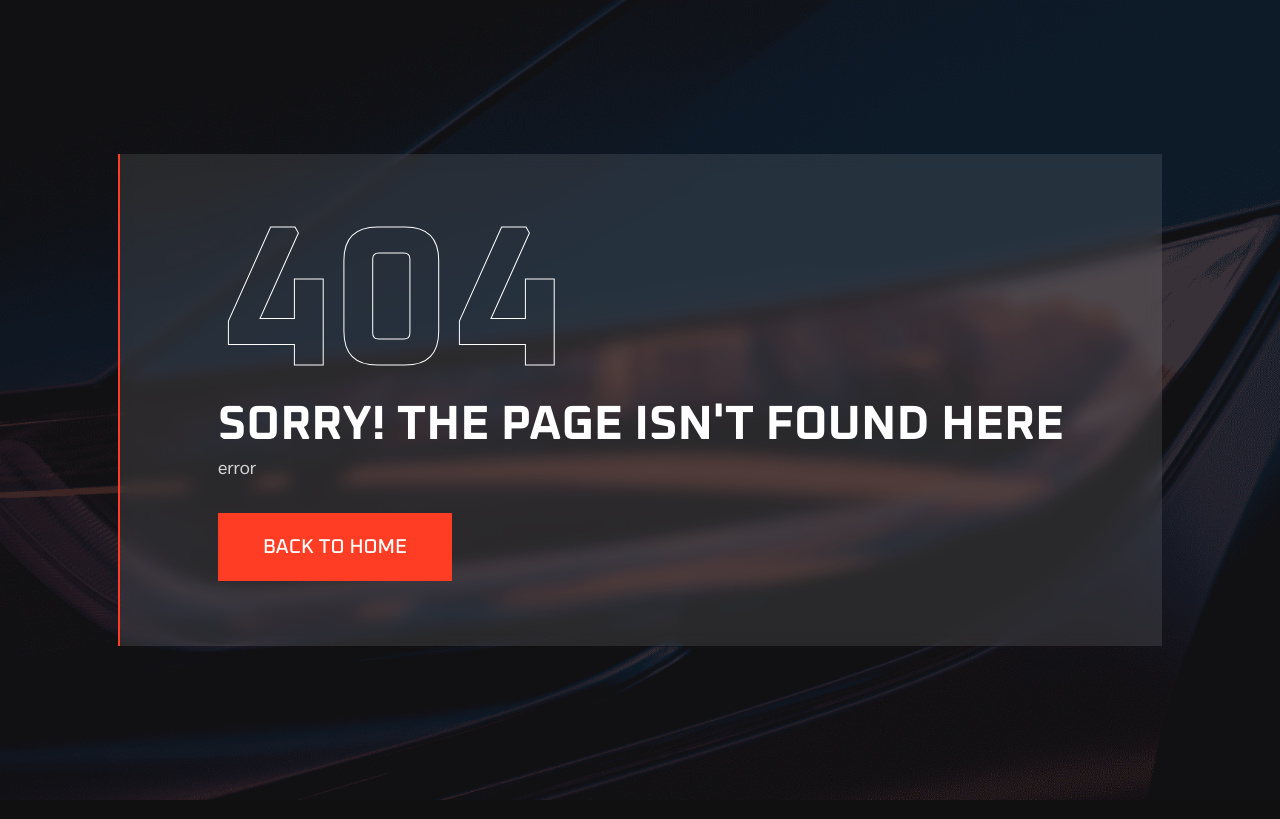
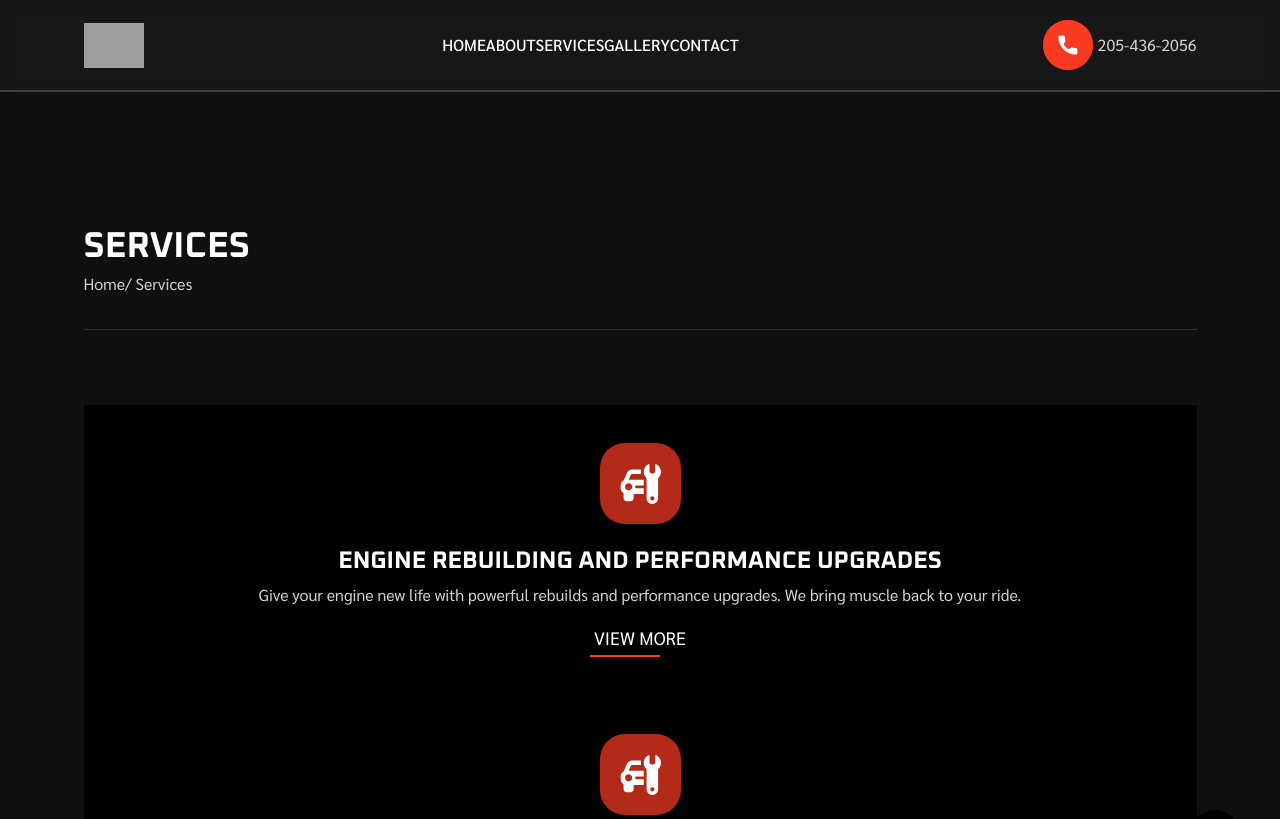
Before and after one commit to pmastropolo/stars-n-stripes, a React (Vite) app: page /service/bodywork-paint-restoration in a window 1280 px wide. Before the commit this address had no page. Shown: the top 819 px of the page. Built offline with nearby package versions, Linux system fonts and the light colour scheme; grey boxes are pictures that could not be loaded.

Commit message:
Update URLs for service pages

```diff
--- a/src/App.jsx
+++ b/src/App.jsx
@@ -33,7 +33,7 @@ export default function App() {
           <Route path="/about" element={<About />} />
           <Route path="/service" element={<Service />} />
           <Route
-            path="/service-single/:serviceId"
+            path="/service/:serviceSlug"
             element={<SingleService />}
           />
           <Route path="/faq" element={<Faq />} />
--- a/src/components/Services/ServiceCardTwo.jsx
+++ b/src/components/Services/ServiceCardTwo.jsx
@@ -15,11 +15,11 @@ export const ServiceCardTwo = ({ service }) => {
           />
         </div>
         <div className="service-desp">
-          <Link to={`/service-single/${service.id}`} className="title">
+          <Link to={`/service/${service.slug}`} className="title">
             {service.title}
           </Link>
           <p className="desp">{service.description}</p>
-          <MoreBtn to={`/service-single/${service.id}`} className="more-btn">
+          <MoreBtn to={`/service/${service.slug}`} className="more-btn">
             VIEW MORE
           </MoreBtn>
         </div>
--- a/src/components/Services/ServicesDetailContent.jsx
+++ b/src/components/Services/ServicesDetailContent.jsx
@@ -50,14 +50,14 @@ const ServicesDetailContent = ({ service }) => {
                   </div>
                   <div className="service-desp">
                     <Link
-                      to={`/service-single/${similar_item.id}`}
+                      to={`/service/${similar_item.slug}`}
                       className="title"
                     >
                       {similar_item.title}
                     </Link>
                     <p className="desp">{similar_item.description}</p>
                     <MoreBtn
-                      to={`/service-single/${similar_item.id}`}
+                      to={`/service/${similar_item.slug}`}
                       className="more-btn"
                     >
                       VIEW MORE
--- a/src/components/Services/ServicesSection.jsx
+++ b/src/components/Services/ServicesSection.jsx
@@ -21,7 +21,7 @@ const ServicesSection = ({ styleTypeTwo }) => {
                   data-aos="fade-left"
                   key={item.id}
                 >
-                  <Link to={`/service-single/${item.id}`} className="card-img">
+                  <Link to={`/service/${item.slug}`} className="card-img">
                     <img
                       src={`${item.img}`}
                       className="ak-bg"
@@ -32,13 +32,13 @@ const ServicesSection = ({ styleTypeTwo }) => {
                   </Link>
                   <div className="card-info">
                     <Link
-                      to={`/service-single/${item.id}`}
+                      to={`/service/${item.slug}`}
                       className="card-title"
                     >
                       {item.title}
                     </Link>
                     <p className="card-desp">{item.desp}</p>
-                    <MoreBtn to={`/service-single/${item.id}`}>
+                    <MoreBtn to={`/service/${item.slug}`}>
                       VIEW MORE
                     </MoreBtn>
                   </div>
--- a/src/dataJson/navitemlist.json
+++ b/src/dataJson/navitemlist.json
@@ -21,32 +21,32 @@
             },
             {
                 "title": "Engine",
-                "link": "/service-single/1",
+                "link": "/service/engine-rebuilding-performance-upgrades",
                 "key": "servicetwo"
             },
             {
                 "title": "Bodywork & Paint",
-                "link": "/service-single/2",
+                "link": "/service/bodywork-paint-restoration",
                 "key": "servicetwo"
             },
             {
                 "title": "LS Swaps and EFI Conversions",
-                "link": "/service-single/3",
+                "link": "/service/ls-swaps-efi-conversions",
                 "key": "servicetwo"
             },
             {
                 "title": "Detailing & Preservation",
-                "link": "/service-single/4",
+                "link": "/service/classic-car-detailing-preservation",
                 "key": "servicetwo"
             },
             {
                 "title": "Interior",
-                "link": "/service-single/5",
+                "link": "/service/custom-upholstery-interior-design",
                 "key": "servicetwo"
             },
             {
                 "title": "Liquid Wraps and Vinyl",
-                "link": "/service-single/6",
+                "link": "/service/liquid-wraps-vinyl",
                 "key": "servicetwo"
             }
 
--- a/src/dataJson/serviceDetails.json
+++ b/src/dataJson/serviceDetails.json
@@ -1,6 +1,7 @@
 [
     {
         "id": 1,
+        "slug": "engine-rebuilding-performance-upgrades",
         "service_details": {
             "title": "Stars and Stripes Automotive LLC - Engine Rebuilding & Performance Upgrades",
             "description": "At Stars and Stripes Automotive LLC, we are passionate about reviving the heart of your vintage and classic cars—your engine. Our expert team specializes in restoring power, precision, and performance, ensuring your engine not only runs like new but exceeds modern standards. Whether you're looking to restore a cherished classic or elevate its performance, our skilled technicians provide high-quality engine rebuilding and performance upgrades tailored to your needs. Discover the full range of our engine services designed to optimize both reliability and power:",
@@ -30,18 +31,21 @@
         "similar_services": [
             {
                 "id": 4,
+                "slug": "classic-car-detailing-preservation",
                 "title": "Classic Car Detailing and Preservation",
                 "description": "Keep your classic sharp with top-tier detailing and preservation. We make sure your car stays tough and timeless.",
                 "icon": "/assets/img/icon/service-icon-1.svg"
             },
             {
                 "id": 2,
+                "slug": "bodywork-paint-restoration",
                 "title": "Bodywork and Paint Restoration",
                 "description": "Bring back the bold look of your car with expert bodywork and a flawless paint job. We restore your car's strength and style.",
                 "icon": "/assets/img/icon/service-icon-2.svg"
             },
             {
                 "id": 3,
+                "slug": "ls-swaps-efi-conversions",
                 "title": "LS Swaps and EFI Conversions",
                 "description": "Upgrade your ride with modern power—professional LS engine swaps and EFI conversions for reliability and performance.",
                 "icon": "/assets/img/icon/service-icon-3.svg"
@@ -50,6 +54,7 @@
     },
     {
         "id": 2,
+        "slug": "bodywork-paint-restoration",
         "service_details": {
             "title": "Bodywork and Paint Restoration",
             "description": "At Stars and Stripes Automotive LLC, we specialize in bringing the timeless beauty of your classic car back to life through expert bodywork and paint restoration services. Whether your vehicle needs rust removal, dent repair, or a complete repaint, our team of skilled technicians meticulously restore every detail to preserve your car's vintage charm. We enhance both the aesthetic appeal and value of your vehicle, ensuring it stands the test of time. With a focus on quality, craftsmanship, and attention to detail, our restoration services are designed to rejuvenate your car and maintain its classic appeal. Explore our comprehensive restoration services below:",
@@ -75,18 +80,21 @@
         "similar_services": [
             {
                 "id": 1,
+                "slug": "engine-rebuilding-performance-upgrades",
                 "title": "Engine Rebuilding and Performance Upgrades",
                 "description": "Give your engine new life with powerful rebuilds and performance upgrades. We bring muscle back to your ride.",
                 "icon": "/assets/img/icon/service-icon-1.svg"
             },
             {
                 "id": 4,
+                "slug": "classic-car-detailing-preservation",
                 "title": "Classic Car Detailing and Preservation",
                 "description": "Keep your classic sharp with top-tier detailing and preservation. We make sure your car stays tough and timeless.",
                 "icon": "/assets/img/icon/service-icon-1.svg"
             },
             {
                 "id": 3,
+                "slug": "ls-swaps-efi-conversions",
                 "title": "LS Swaps and EFI Conversions",
                 "description": "Upgrade your ride with modern power—professional LS engine swaps and EFI conversions for reliability and performance.",
                 "icon": "/assets/img/icon/service-icon-3.svg"
@@ -95,6 +103,7 @@
     },
     {
         "id": 3,
+        "slug": "ls-swaps-efi-conversions",
         "service_details": {
             "title": "LS Swaps and EFI Conversions",
             "description": "At Stars and Stripes Automotive LLC, we specialize in LS engine swaps and EFI conversions, blending modern performance, reliability, and efficiency with the classic charm of your vehicle. Whether you're looking to increase horsepower, improve drivability, or enhance fuel efficiency, our expert team ensures seamless integration of cutting-edge technology while preserving the soul of your ride. With precision engineering and high-performance solutions, we bring your classic car into the modern era without sacrificing its vintage character. Explore our LS swap and EFI conversion services below:",
@@ -120,18 +129,21 @@
         "similar_services": [
             {
                 "id": 1,
+                "slug": "engine-rebuilding-performance-upgrades",
                 "title": "Engine Rebuilding and Performance Upgrades",
                 "description": "Give your engine new life with powerful rebuilds and performance upgrades. We bring muscle back to your ride.",
                 "icon": "/assets/img/icon/service-icon-1.svg"
             },
             {
                 "id": 2,
+                "slug": "bodywork-paint-restoration",
                 "title": "Bodywork and Paint Restoration",
                 "description": "Bring back the bold look of your car with expert bodywork and a flawless paint job. We restore your car's strength and style.",
                 "icon": "/assets/img/icon/service-icon-2.svg"
             },
             {
                 "id": 4,
+                "slug": "classic-car-detailing-preservation",
                 "title": "Classic Car Detailing and Preservation",
                 "description": "Keep your classic sharp with top-tier detailing and preservation. We make sure your car stays tough and timeless.",
                 "icon": "/assets/img/icon/service-icon-1.svg"
@@ -141,6 +153,7 @@
 
     {
         "id": 4,
+        "slug": "classic-car-detailing-preservation",
         "service_details": {
         "title": "Classic Car Detailing and Preservation",
         "description": "At Stars and Stripes Automotive LLC, we specialize in high-end detailing and preservation services to maintain the timeless beauty of your vintage and classic vehicles. Our expert team uses meticulous cleaning techniques and advanced protective treatments to ensure your car remains a shining example of automotive history. Whether you're looking to refresh your car's exterior, preserve its interior, or protect its finish, we provide top-tier services that keep your classic ride in peak condition. Explore our classic car detailing and preservation services below:",
@@ -166,18 +179,21 @@
         "similar_services": [
             {
                 "id": 1,
+                "slug": "engine-rebuilding-performance-upgrades",
                 "title": "Engine Rebuilding and Performance Upgrades",
                 "description": "Give your engine new life with powerful rebuilds and performance upgrades. We bring muscle back to your ride.",
                 "icon": "/assets/img/icon/service-icon-1.svg"
             },
             {
                 "id": 2,
+                "slug": "bodywork-paint-restoration",
                 "title": "Bodywork and Paint Restoration",
                 "description": "Bring back the bold look of your car with expert bodywork and a flawless paint job. We restore your car's strength and style.",
                 "icon": "/assets/img/icon/service-icon-2.svg"
             },
             {
                 "id": 3,
+                "slug": "ls-swaps-efi-conversions",
                 "title": "LS Swaps and EFI Conversions",
                 "description": "Upgrade your ride with modern power—professional LS engine swaps and EFI conversions for reliability and performance.",
                 "icon": "/assets/img/icon/service-icon-3.svg"
@@ -186,6 +202,7 @@
     },
     {
         "id": 5,
+        "slug": "custom-upholstery-interior-design",
         "service_details": {
            "title": "Custom Upholstery and Interior Design",
   "description": "At Stars and Stripes Automotive LLC, we specialize in transforming the interiors of vintage and classic cars with bespoke upholstery and interior design services. Whether you're looking to restore original materials or create a completely custom interior, our expert craftsmanship ensures that your vehicle’s interior is as iconic as its exterior. With attention to detail and a passion for classic car restoration, we provide unique, tailored solutions to elevate your car's interior to a level of elegance and comfort that complements its legacy.",
@@ -211,18 +228,21 @@
         "similar_services": [
             {
                 "id": 1,
+                "slug": "engine-rebuilding-performance-upgrades",
                 "title": "Engine Rebuilding and Performance Upgrades",
                 "description": "Give your engine new life with powerful rebuilds and performance upgrades. We bring muscle back to your ride.",
                 "icon": "/assets/img/icon/service-icon-1.svg"
             },
             {
                 "id": 2,
+                "slug": "bodywork-paint-restoration",
                 "title": "Bodywork and Paint Restoration",
                 "description": "Bring back the bold look of your car with expert bodywork and a flawless paint job. We restore your car's strength and style.",
                 "icon": "/assets/img/icon/service-icon-2.svg"
             },
             {
                 "id": 3,
+                "slug": "ls-swaps-efi-conversions",
                 "title": "LS Swaps and EFI Conversions",
                 "description": "Upgrade your ride with modern power—professional LS engine swaps and EFI conversions for reliability and performance.",
                 "icon": "/assets/img/icon/service-icon-3.svg"
@@ -231,6 +251,7 @@
     },
     {
         "id": 6,
+        "slug": "liquid-wraps-vinyl",
         "service_details": {
             "title": "Liquid Wraps and Vinyl",
             "description": "At Stars and Stripes Automotive LLC, we specialize in high-quality liquid wraps and vinyl to transform and protect your vehicle. Whether you want a striking new look, a durable protective layer, or a temporary color change, our expert team provides seamless wrap applications that enhance your car’s style and longevity. From full-color changes to custom graphics and specialty finishes, we offer premium solutions tailored to your vision.",
@@ -260,18 +281,21 @@
         "similar_services": [
             {
                 "id": 1,
+                "slug": "engine-rebuilding-performance-upgrades",
                 "title": "Engine Rebuilding and Performance Upgrades",
                 "description": "Give your engine new life with powerful rebuilds and performance upgrades. We bring muscle back to your ride.",
                 "icon": "/assets/img/icon/service-icon-1.svg"
             },
             {
                 "id": 2,
+                "slug": "bodywork-paint-restoration",
                 "title": "Bodywork and Paint Restoration",
                 "description": "Bring back the bold look of your car with expert bodywork and a flawless paint job. We restore your car's strength and style.",
                 "icon": "/assets/img/icon/service-icon-2.svg"
             },
             {
                 "id": 3,
+                "slug": "ls-swaps-efi-conversions",
                 "title": "LS Swaps and EFI Conversions",
                 "description": "Upgrade your ride with modern power—professional LS engine swaps and EFI conversions for reliability and performance.",
                 "icon": "/assets/img/icon/service-icon-3.svg"
--- a/src/dataJson/servicesData.json
+++ b/src/dataJson/servicesData.json
@@ -1,36 +1,42 @@
 [
     {
         "id": 1,
+        "slug": "engine-rebuilding-performance-upgrades",
         "img": "/assets/img/service/old-car-engine.png",
         "title": "Engine Rebuilding and Performance Upgrades",
         "desp": "Give your engine new life with powerful rebuilds and performance upgrades. We bring muscle back to your ride."
     },
     {
         "id": 2,
+        "slug": "bodywork-paint-restoration",
         "img": "/assets/img/service/vintage-car-paint.png",
         "title": "Bodywork and Paint Restoration",
         "desp": "Bring back the bold look of your car with expert bodywork and a flawless paint job. We restore your car's strength and style."
     },
     {
         "id": 3,
+        "slug": "ls-swaps-efi-conversions",
         "img": "/assets/img/service/classic-car.jpg",
         "title": "LS Swaps and EFI Conversions",
         "desp": "Upgrade your ride with modern power—professional LS engine swaps and EFI conversions for reliability and performance."
     },
     {
         "id": 4,
+        "slug": "classic-car-detailing-preservation",
         "img": "/assets/img/service/vintage-classic-car.jpg",
         "title": "Classic Car Detailing and Preservation",
         "desp": "Keep your classic sharp with top-tier detailing and preservation. We make sure your car stays tough and timeless."
     },
     {
         "id": 5,
+        "slug": "custom-upholstery-interior-design",
         "img": "/assets/img/service/leather-car-seats-interior-car.jpg",
         "title": "Custom Upholstery and Interior Design",
         "desp": "Upgrade your rides interior with rugged, custom upholstery and design. Comfort and style, built to last."
     },
     {
         "id": 6,
+        "slug": "liquid-wraps-vinyl",
         "img": "/assets/img/service/colorful-green-car-vinyl-wrap-image.jpg",
         "title": "Liquid Wraps and Vinyl",
         "desp": "Enhance your vehicles style and protection with high-quality liquid and vinyl wraps in a variety of colors and finishes."
--- a/src/pages/SingleService.jsx
+++ b/src/pages/SingleService.jsx
@@ -11,8 +11,8 @@ import SEO from "../components/SEO";
 import serviceData from "../dataJson/serviceDetails.json";
 
 const SingleService = () => {
-  const { serviceId } = useParams();
-  const service = serviceData.find((post) => post.id === parseInt(serviceId));
+  const { serviceSlug } = useParams();
+  const service = serviceData.find((post) => post.slug === serviceSlug);
 
   useEffect(() => {
     if (!service) {
@@ -30,12 +30,12 @@ const SingleService = () => {
           title={`${service.service_details.title} | Stars & Stripes Automotive`}
           description={service.service_details.description}
           keywords={`${service.service_details.title}, auto repair service, Bessemer AL`}
-          canonical={`https://starsnstripesautomotive.com/service-single/${serviceId}`}
+          canonical={`https://starsnstripesautomotive.com/service/${serviceSlug}`}
           openGraph={{
             title: `${service.service_details.title} | Stars & Stripes Automotive`,
             description: service.service_details.description,
             type: "website",
-            url: `https://starsnstripesautomotive.com/service-single/${serviceId}`,
+            url: `https://starsnstripesautomotive.com/service/${serviceSlug}`,
             image:
               "https://starsnstripesautomotive.com/assets/img/icon/stars-and-stripes-automotive-llc-logo.svg",
           }}
--- a/vite.config.js
+++ b/vite.config.js
@@ -12,7 +12,9 @@ const serviceDetails = JSON.parse(
   readFileSync(resolve(__dirname, "src/dataJson/serviceDetails.json"), "utf-8"),
 );
 
-const serviceRoutes = serviceDetails.map(({ id }) => `/service-single/${id}`);
+const serviceRoutes = serviceDetails
+  .filter(({ slug }) => slug)
+  .map(({ slug }) => `/service/${slug}`);
 
 // https://vitejs.dev/config/
 export default defineConfig({
```
Also changed, not shown: src/dataJson/servicesDataTwo.json (+9 -0 lines), 1 other file (tests, documents, lock files or other folders).
